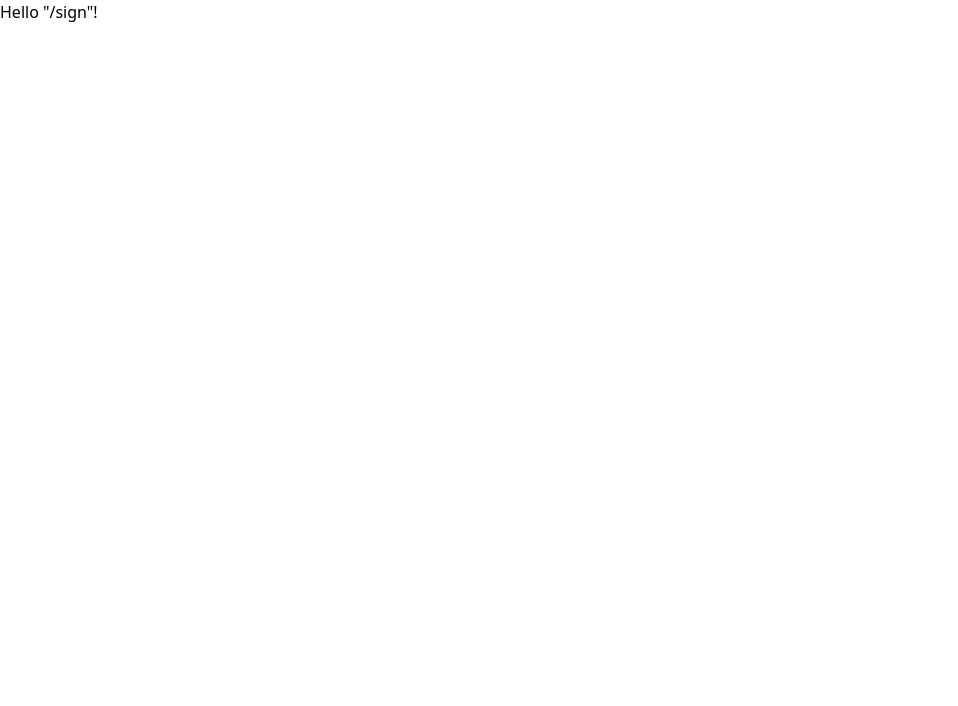
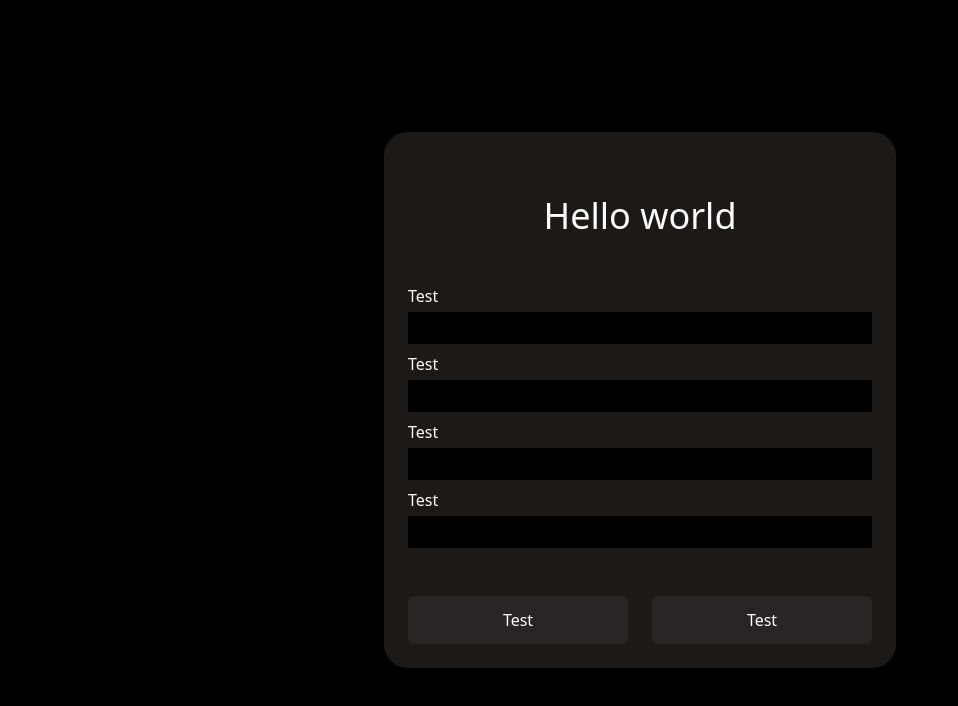
Before and after one commit to wiktorkleszcz/gwordle, a React (Vite) app: page /sign in a window 1280 px wide. Shown: the top 706 px of the page, without its empty margins (0-958 px from the left). Built offline with nearby package versions, Linux system fonts and the light colour scheme.

Commit message:
CREATE-002: sign in/up form, new game route. OTHER: cosmetic changes to background, addition of logo, changed content of welcome text ect.

```diff
--- /dev/null
+++ b/src/components/Button.tsx
@@ -0,0 +1,7 @@
+export default function Button({ children, classes }: { children: React.ReactNode, classes: string }) {
+    return (
+        <button className={classes}>
+            {children}
+        </button>
+    )
+}
--- /dev/null
+++ b/src/components/Form.tsx
@@ -0,0 +1,7 @@
+export default function Form({children}: {children: React.ReactNode}) {
+    return (
+        <form action="" className="flex flex-col justify-between content-center p-6 bg-stone-900 w-lg gap-2 rounded-3xl">
+            {children}
+        </form>
+    )
+}
--- a/src/components/Header.tsx
+++ b/src/components/Header.tsx
@@ -1,7 +1,7 @@
-export default function Header() {
+export default function Header({ children }: { children: React.ReactNode }) {
     return (
-        <div className="bg-stone-900 p-4 m-4 rounded-2xl">
-            <h1 className="text-white">Test</h1>
+        <div className="relative z-10 flex h-16 items-center justify-center rounded-2xl p-4 m-4">
+            {children}
         </div>
     )
 }
--- /dev/null
+++ b/src/components/Input.tsx
@@ -0,0 +1,8 @@
+export default function Input({desc}: {desc: string}) {
+    return (
+        <p className="flex flex-col gap-1 w-full">
+            <label htmlFor="" className="text-white">{desc}</label>
+            <input className="w-full text-white text-2xl bg-black" type="text" />
+        </p>
+    )
+}
--- a/src/routeTree.gen.ts
+++ b/src/routeTree.gen.ts
@@ -10,11 +10,17 @@
 
 import { Route as rootRouteImport } from './routes/__root'
 import { Route as SignRouteImport } from './routes/sign'
+import { Route as GameRouteImport } from './routes/game'
 import { Route as IndexRouteImport } from './routes/index'
 
 const SignRoute = SignRouteImport.update({
   id: '/sign',
   path: '/sign',
+  getParentRoute: () => rootRouteImport,
+} as any)
+const GameRoute = GameRouteImport.update({
+  id: '/game',
+  path: '/game',
   getParentRoute: () => rootRouteImport,
 } as any)
 const IndexRoute = IndexRouteImport.update({
@@ -25,27 +31,31 @@ const IndexRoute = IndexRouteImport.update({
 
 export interface FileRoutesByFullPath {
   '/': typeof IndexRoute
+  '/game': typeof GameRoute
   '/sign': typeof SignRoute
 }
 export interface FileRoutesByTo {
   '/': typeof IndexRoute
+  '/game': typeof GameRoute
   '/sign': typeof SignRoute
 }
 export interface FileRoutesById {
   __root__: typeof rootRouteImport
   '/': typeof IndexRoute
+  '/game': typeof GameRoute
   '/sign': typeof SignRoute
 }
 export interface FileRouteTypes {
   fileRoutesByFullPath: FileRoutesByFullPath
-  fullPaths: '/' | '/sign'
+  fullPaths: '/' | '/game' | '/sign'
   fileRoutesByTo: FileRoutesByTo
-  to: '/' | '/sign'
-  id: '__root__' | '/' | '/sign'
+  to: '/' | '/game' | '/sign'
+  id: '__root__' | '/' | '/game' | '/sign'
   fileRoutesById: FileRoutesById
 }
 export interface RootRouteChildren {
   IndexRoute: typeof IndexRoute
+  GameRoute: typeof GameRoute
   SignRoute: typeof SignRoute
 }
 
@@ -56,6 +66,13 @@ declare module '@tanstack/react-router' {
       path: '/sign'
       fullPath: '/sign'
       preLoaderRoute: typeof SignRouteImport
+      parentRoute: typeof rootRouteImport
+    }
+    '/game': {
+      id: '/game'
+      path: '/game'
+      fullPath: '/game'
+      preLoaderRoute: typeof GameRouteImport
       parentRoute: typeof rootRouteImport
     }
     '/': {
@@ -70,6 +87,7 @@ declare module '@tanstack/react-router' {
 
 const rootRouteChildren: RootRouteChildren = {
   IndexRoute: IndexRoute,
+  GameRoute: GameRoute,
   SignRoute: SignRoute,
 }
 export const routeTree = rootRouteImport
--- /dev/null
+++ b/src/routes/game.tsx
@@ -0,0 +1,9 @@
+import { createFileRoute } from '@tanstack/react-router'
+
+export const Route = createFileRoute('/game')({
+  component: RouteComponent,
+})
+
+function RouteComponent() {
+  return <div>Hello "/game"!</div>
+}
--- a/src/routes/index.tsx
+++ b/src/routes/index.tsx
@@ -1,13 +1,20 @@
-import { createFileRoute } from '@tanstack/react-router'
+import { createFileRoute, Link } from '@tanstack/react-router'
 import Header  from '#/components/Header'
+import Button from '#/components/Button'
+import logo from '../../public/a680dd9e-bc1e-406b-a61b-a4e7521f9721.png'
 
 export const Route = createFileRoute('/')({ component: Home })
 
 function Home() {
   return (
-    <div className="flex flex-col-reverse justify-between bg-black h-screen">
-      <h1 className="text-6xl font-bold text-white m-24">Welcome to Gwordle!</h1>
-      <Header />
+    <div className="flex flex-col-reverse justify-between bg-gradient-to-br from-orange-400 via-black to-black hover:from-black hover:via-black hover:to-green-500 hover:transition-colors h-screen transition-colors duration-500">
+      <h1 className="text-6xl font-bold text-white m-24">Welcome to GWRDL!</h1>
+      <Header>
+        <img src={logo} alt="Logo" className="h-full w-auto" />
+        <Link to="/sign" className="absolute right-4">
+          <Button classes="bg-stone-900 text-white p-3 rounded-md min-w-24 hover:bg-green-500 transition-colors">Sign</Button>
+        </Link>
+      </Header>
     </div>
 
   )
--- a/src/routes/sign.tsx
+++ b/src/routes/sign.tsx
@@ -1,9 +1,31 @@
-import { createFileRoute } from '@tanstack/react-router'
+import { createFileRoute, Link } from '@tanstack/react-router'
+import Form from '#/components/Form'
+import Input from '#/components/Input'
+import Button from '#/components/Button'
 
 export const Route = createFileRoute('/sign')({
   component: RouteComponent,
 })
 
 function RouteComponent() {
-  return <div>Hello "/sign"!</div>
+  return (
+  <div className='flex h-screen w-screen flex-col items-center justify-center bg-black'>
+    {/* <h1 className='text-white'>Hello world</h1> */}
+    <Form>
+      <h1 className='flex flex-row justify-center text-4xl m-10 text-white'>Hello world</h1>
+      <Input desc="Test"/>
+      <Input desc="Test"/>
+      <Input desc="Test"/>
+      <Input desc="Test"/>
+      <p className='flex flex-row justify-between gap-6 mt-10'>
+        <Link to='/' className='w-full'>
+          <Button classes='bg-stone-800 w-full text-white p-3 rounded-md min-w-24 hover:bg-orange-400 transition-colors'>Test</Button>
+        </Link>
+        <Link to="/game" className='w-full'>
+          <Button classes='bg-stone-800 w-full text-white p-3 rounded-md min-w-24 hover:bg-green-500 transition-colors'>Test</Button>
+        </Link>
+      </p>
+    </Form>
+  </div>
+  )
 }
```
Also changed, not shown: public/a680dd9e-bc1e-406b-a61b-a4e7521f9721.png (added).
